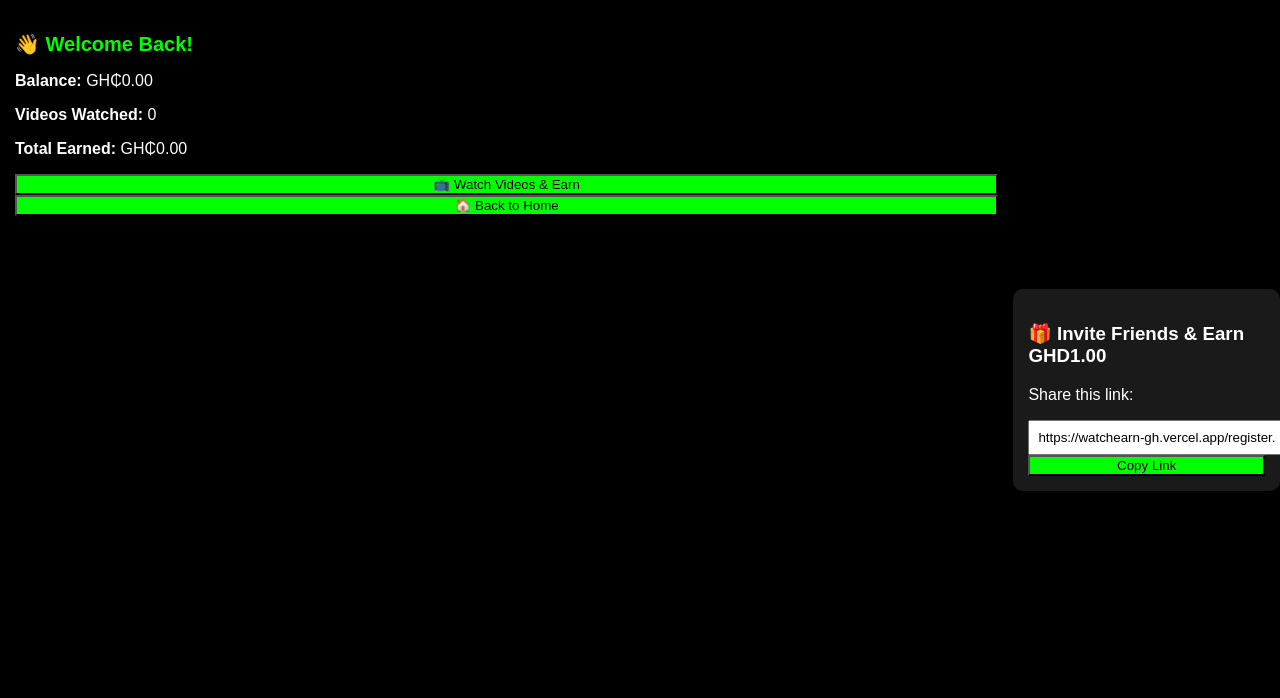
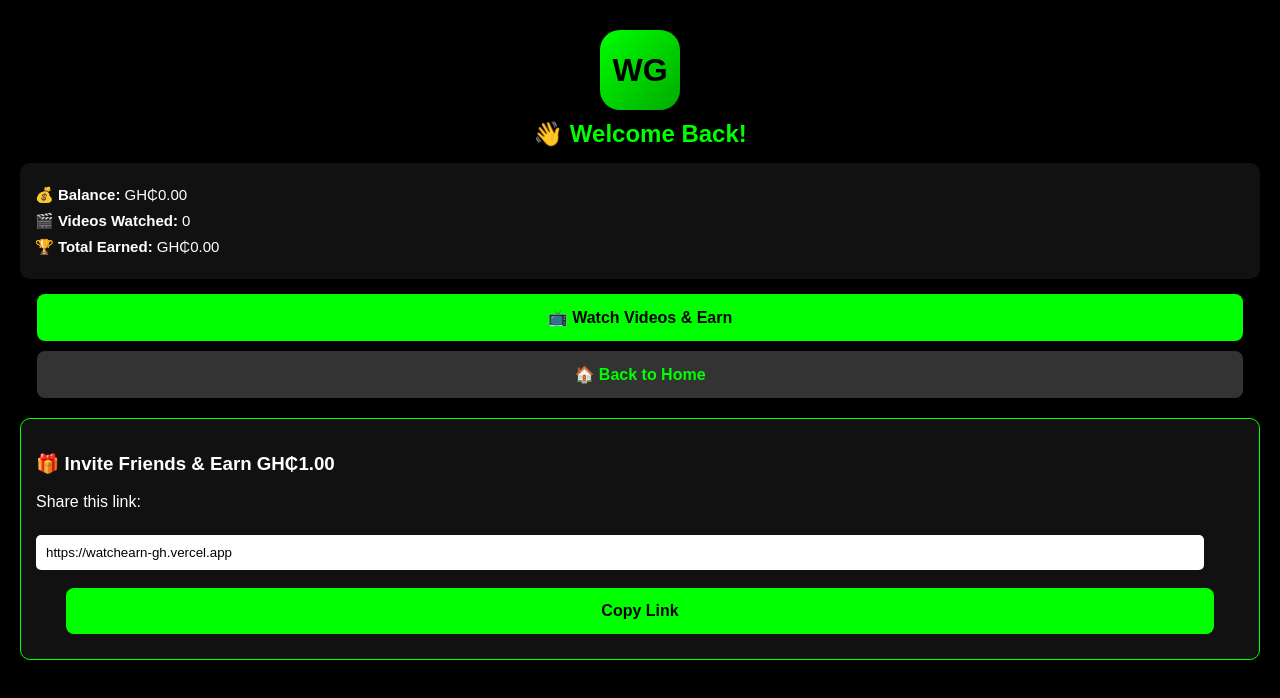
Before and after one commit to ayimbilajeremiah-web/WatchearnGh., a plain HTML site: page dashboard.html in a window 1280 px wide. Drawn offline with Linux system fonts and the light colour scheme.

Commit message:
Update dashboard.html

```diff
--- a/dashboard.html
+++ b/dashboard.html
@@ -1,28 +1,52 @@
+
+
 <!DOCTYPE html>
-<html>
+<html lang="en">
 <head>
-  <title>Dashboard - WatchearnGh</title>
-  <meta name="viewport" content="width=device-width, initial-scale=1.0">
-  <link rel="stylesheet" href="style.css">
+<meta charset="UTF-8">
+<meta name="viewport" content="width=device-width, initial-scale=1.0">
+<title>Dashboard - WatchearnGh</title>
+<style>
+  body {background:#000; color:#fff; font-family:Arial; margin:0; padding:20px; text-align:center;}
+
+  .logo {width:80px; height:80px; margin:10px auto; background:linear-gradient(135deg,#00ff00,#00aa00); border-radius:20px; display:flex; align-items:center; justify-content:center; font-size:32px; font-weight:bold; color:#000;}
+
+  h2 {color:#00ff00; margin:10px 0;}
+  .stats {text-align:left; background:#111; padding:15px; border-radius:10px; margin:15px 0;}
+  .stats p {margin:8px 0; font-size:15px;}
+
+  .btn {display:block; width:95%; margin:10px auto; padding:14px; background:#00ff00; color:#000; border:none; border-radius:8px; font-weight:bold; font-size:16px; text-decoration:none;}
+  .btn-secondary {background:#333; color:#00ff00;}
+
+  .invite-card {background:#111; border:1px solid #00ff00; padding:15px; border-radius:10px; margin-top:20px; text-align:left;}
+  .invite-card input {width:95%; padding:10px; margin:8px 0; border:none; border-radius:5px;}
+</style>
 </head>
 <body>
-  <div class="box">
-    <div class="content">
-      <h2>👋 Welcome Back!</h2>
-      <p><b>Balance:</b> GH₵0.00</p>
-      <p><b>Videos Watched:</b> 0</p>
-      <p><b>Total Earned:</b> GH₵0.00</p>
+  <div class="logo">WG</div>
+  <h2>👋 Welcome Back!</h2>
 
-      <button onclick="window.location.href='videos.html'">📺 Watch Videos & Earn</button>
-      <button onclick="window.location.href='index.html'">🏠 Back to Home</button>
-    </div>
+  <div class="stats">
+    <p>💰 <b>Balance:</b> GH₵0.00</p>
+    <p>🎬 <b>Videos Watched:</b> 0</p>
+    <p>🏆 <b>Total Earned:</b> GH₵0.00</p>
   </div>
+
+  <a href="#" class="btn">📺 Watch Videos & Earn</a>
+  <a href="index.html" class="btn btn-secondary">🏠 Back to Home</a>
+
+  <div class="invite-card">
+    <h3>🎁 Invite Friends & Earn GH₵1.00</h3>
+    <p>Share this link:</p>
+    <input type="text" value="https://watchearn-gh.vercel.app" readonly id="refLink">
+    <button class="btn" onclick="copyLink()">Copy Link</button>
+  </div>
+
+<script>
+function copyLink(){
+  navigator.clipboard.writeText(document.getElementById('refLink').value);
+  alert('Link Copied!');
+}
+</script>
 </body>
 </html>
-<div class="content" style="background:#1a1a1a; padding:15px; border-radius:10px; margin-bottom:20px;">
-  <h3>🎁 Invite Friends & Earn GHD1.00</h3>
-  <p>Share this link:</p>
-  <input type="text" value="https://watchearn-gh.vercel.app/register.html?ref=YOUR_PHONE"
-         style="width:100%; padding:8px;" readonly onclick="this.select()">
-  <button onclick="navigator.clipboard.writeText(this.previousElementSibling.value)">Copy Link</button>
-</div>
```
